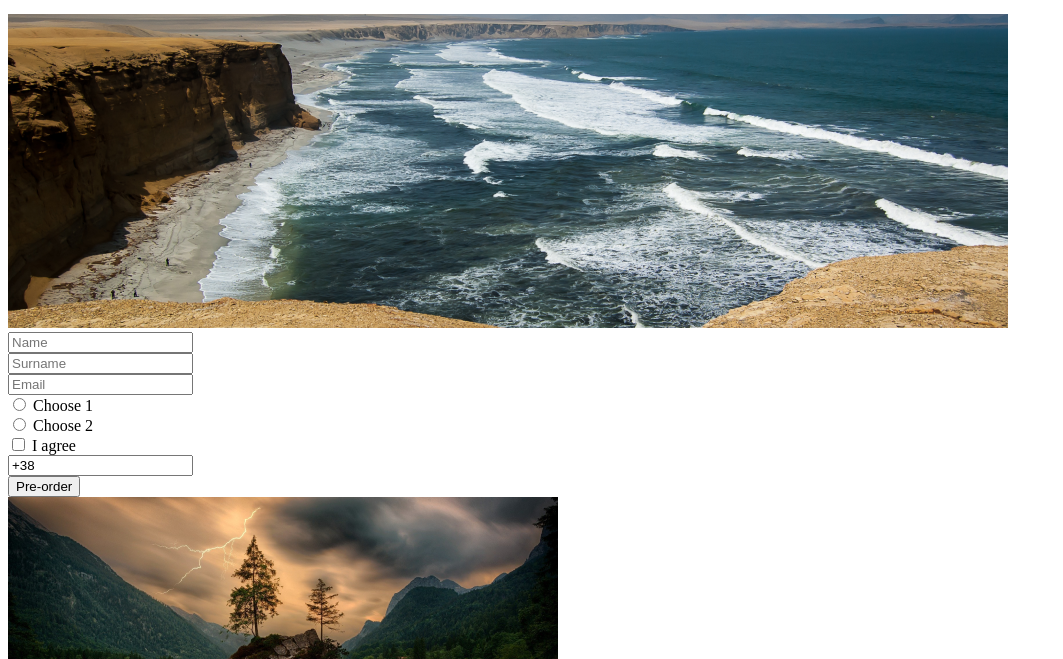
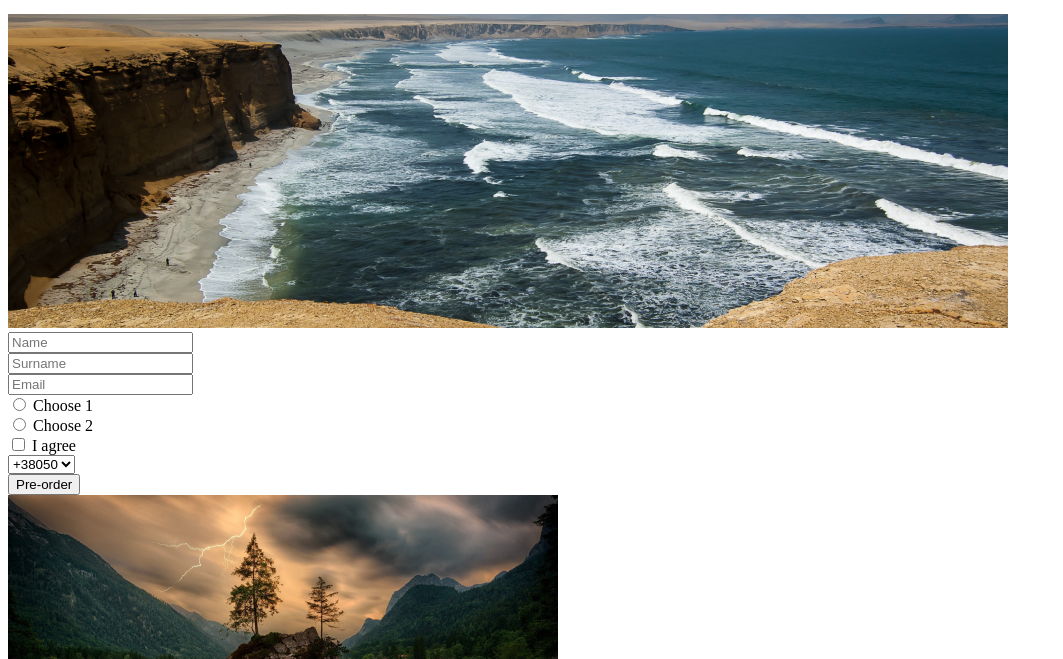
Before and after one commit to avm79/Homework, a plain HTML site: page Homework1/index.html in a window 1280 px wide. Shown: the part 141-800 px from the top of the page, without its empty margins (0-1063 px from the left). Drawn offline with Linux system fonts and the light colour scheme.

Commit message:
Add files via upload

```diff
--- a/Homework1/index.html
+++ b/Homework1/index.html
@@ -55,7 +55,11 @@
         </div>
 
         <div>
-            <input type="tel" value="+38">
+            <select name="" id="">
+                <option value="">+38050</option>
+                <option value="">+38066</option>
+                <option value="">+38096</option>
+            </select>
         </div>
 
         <div>
```
